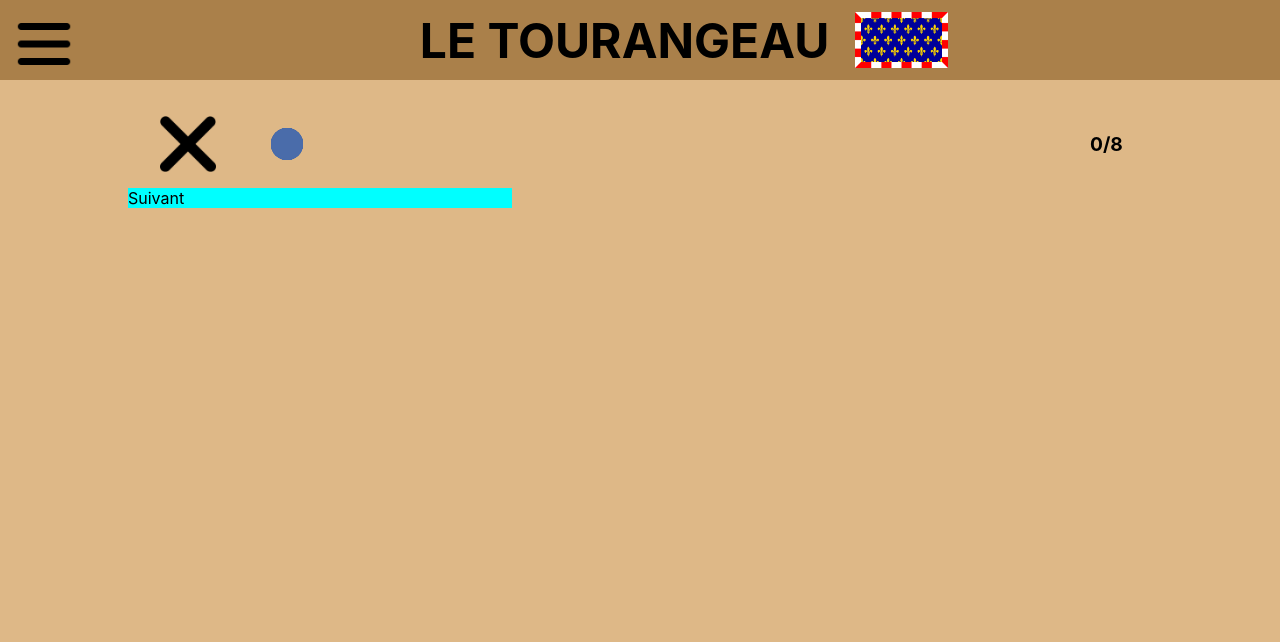
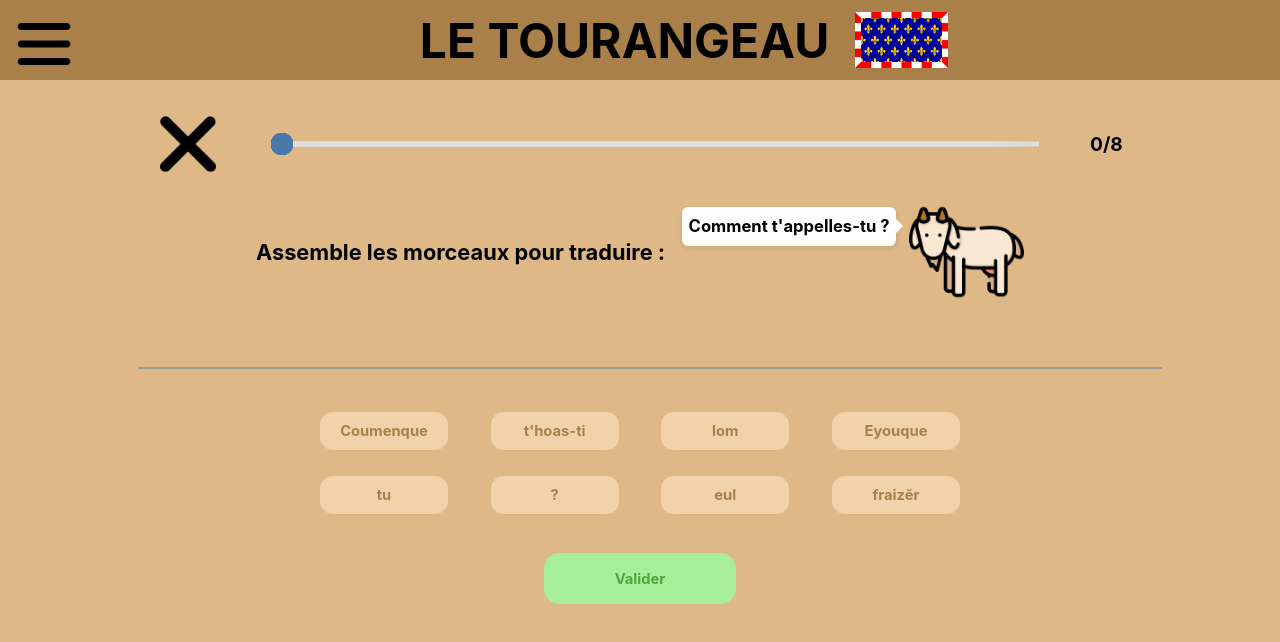
Before and after one commit to ElMala37/tourangeau, a React (Create React App) app: page /conversation/sepresenter in a window 1280 px wide. Shown: the top 642 px of the page. Built offline with nearby package versions, Linux system fonts and the light colour scheme.

Commit message:
Conversation

```diff
--- a/src/composants/Conversation/SePresenterConv.js
+++ b/src/composants/Conversation/SePresenterConv.js
@@ -1,4 +1,4 @@
-import React, { useState, useEffect } from "react";
+import React, { useState } from "react";
 import "../../styles/Conversation/GeneralConv.css";
 import { useNavigate } from "react-router";
 import Acceuil from "../Accueil";
@@ -7,7 +7,15 @@ const SePresenterConv = () => {
   const [ouvert, setOuvert] = useState(true);
   const navigate = useNavigate();
   const [etape, setEtape] = useState(0);
+  const [Reponses, setReponses] = useState([]);
   const nbEtapes = 8;
+
+    const Question=["Comment t'appelles-tu ?","Je m'appelle Thomas"]
+
+  const Propositions = [
+    ["Coumenque", "t'hoas-ti", "lom", "Eyouque", "tu", "?", "eul", "fraizĕr"],
+    ["J'hag", "t'hoas-ti", "lom", "angs", "frarĕ", "couni", "eul", "Thomas"],
+  ];
 
   const FermerTheme = () => {
     navigate("/conversation");
@@ -15,6 +23,20 @@ const SePresenterConv = () => {
 
   const EtapeSuivante = () => {
     setEtape(etape + 1);
+    setReponses([]);
+  };
+
+  const RajouterUneReponse = (i_reponse) => {
+    if (Reponses.length < 8 && !Reponses.includes(i_reponse)) {
+      setReponses([...Reponses, i_reponse]);
+    }
+  };
+
+  const EnleverUneReponse = (i_reponse) => {
+    if (Reponses.includes(i_reponse)) {
+      const newReponses = Reponses.filter((reponse) => reponse !== i_reponse);
+      setReponses(newReponses);
+    }
   };
 
   return (
@@ -30,6 +52,7 @@ const SePresenterConv = () => {
               className="LogoNavMenu"
             />
             <div className="LigneEtapeFondConv">
+              <div className="LigneEtapeConvNoir"></div>
               {Array.from({ length: nbEtapes + 1 }, (_, index) => (
                 <div
                   className="RondEtapeConv"
@@ -38,16 +61,17 @@ const SePresenterConv = () => {
                       etape >= index + 1
                         ? `translateX(${(60 / nbEtapes) * (index + 1)}vw)`
                         : "none",
-                    transition: "0.7s",
+                    transition: "1s",
                   }}
                   key={index}
                 ></div>
               ))}
+
               <div
-                className="LigneEtapeConv"
+                className="LigneEtapeConvBleu"
                 style={{
-                  width: `${(60 / nbEtapes) * etape}vw`,
-                  transition: '0.7s',
+                  width: `${(60.5 / nbEtapes) * etape}vw`,
+                  transition: "0.9s",
                 }}
               ></div>
             </div>
@@ -55,11 +79,74 @@ const SePresenterConv = () => {
               {etape}/{nbEtapes}
             </p>
           </div>
-          <div className="EtapeSuivante" onClick={EtapeSuivante}>
-            Suivant
+
+          <div className="EnteteQuestionConversation">
+            <div className="ConsigneQuestionConversation">
+              Assemble les morceaux pour traduire :
+            </div>
+            <div className="ChevreConversation">
+              <div className="BulleConversation">
+                <p className="ConversationBulle">{Question[etape]}</p>
+              </div>
+              <img
+                src="/images/chevre.png"
+                alt="mascotteChevre"
+                className="LogoConversation"
+              />
+            </div>
           </div>
-          <div className="EnteteQuestionConversation">
 
+          <div className="SpaceDesReponsesConv">
+            <div className="LigneDeSupportReponses"></div>
+            {Reponses.map((item, index) => (
+              <div
+                key={index}
+                className="BouttonReponseConv"
+                onClick={() => EnleverUneReponse(item)}
+              >
+                {item}
+              </div>
+            ))}
+          </div>
+
+          <div className="SpaceDesPropositionsConv">
+          <div className="LignePropositionsConv">
+              {Propositions[etape].slice(0, 4).map((item, index) =>
+                !Reponses.includes(item) ? (
+                  <div
+                    key={index}
+                    className="BouttonPropositionConv"
+                    onClick={() => RajouterUneReponse(item)}
+                  >
+                    {item}
+                  </div>
+                ) : (
+                  <div key={index} className="BouttonPropositionVideConv">
+                  </div>
+                )
+              )}
+            </div>
+            <div className="LignePropositionsConv">
+              {Propositions[etape].slice(4, 8).map((item, index) =>
+                !Reponses.includes(item) ? (
+                  <div
+                    key={index}
+                    className="BouttonPropositionConv"
+                    onClick={() => RajouterUneReponse(item)}
+                  >
+                    {item}
+                  </div>
+                ) : (
+                  <div key={index} className="BouttonPropositionVideConv">
+                  </div>
+                )
+              )}
+            </div>
+          </div>
+          <div className="SpaceValidation">
+            <div className="BouttonValiderConv" onClick={EtapeSuivante}>
+              Valider
+            </div>
           </div>
         </div>
       </div>
--- a/src/styles/Conversation/GeneralConv.css
+++ b/src/styles/Conversation/GeneralConv.css
@@ -21,25 +21,32 @@
     height: 2.5vw;
     margin-left: 3vw;
     margin-right: 3vw;
+    display: flex;
     justify-content: left;
     align-items: center;
 }
 
 .RondEtapeConv{
-    width: 2.5vw;
-    height: 2.5vw;
+    width: 1.7vw;
+    height: 1.7vw;
     border-radius: 50%;
-    background-color: #4a6caa;
+    background-color: #4a78aa;
     position: absolute;
     align-self: center;
 }
 
-.LigneEtapeConv{
-    height: 0.3vw;
-    margin-top: 1.10vw;
-    margin-bottom: 1.10vw;
-    background-color: #4a6caa;
-    border-radius: 5%;
+.LigneEtapeConvNoir{
+    width: 60vw;
+    height: 0.5vw;
+    background-color: #ddd;
+    border-radius: 10%;
+    position: absolute;
+}
+
+.LigneEtapeConvBleu{
+    height: 0.5vw;
+    background-color: #4a78aa;
+    position: absolute;
 }
 
 .ProgressionConversation{
@@ -51,7 +58,168 @@
     text-align: center;
 }
 
-.EtapeSuivante{
-    width: 30vw;
-    background-color: aqua;
+.EnteteQuestionConversation{
+    width: 60vw;
+    margin-left: 10vw;
+    height: 10vw;
+    display:flex;
+    flex-direction: row;
+    justify-content: space-between;
+    align-items: center;
 }
+
+.ConsigneQuestionConversation{
+    font-size: 1.7vw;
+    color:black;
+    font-weight:bolder;
+}
+
+.LogoConversation{
+    width: 9vw;
+}
+
+.BulleConversation {
+    position: relative;
+    background-color: #ffffff;
+    border-radius: 0.5vw;
+    box-shadow: 0 2px 5px rgba(0, 0, 0, 0.1);
+    width: max-content;
+    height: 3vw;
+    margin: 1vw;
+    display: flex;
+    align-items: center;
+  }
+
+  .BulleConversation::before {
+    content: '';
+    position: absolute;
+    top: 30%;
+    left: 100%;
+    border-width: 0.6vw;
+    border-style: solid;
+    border-color: transparent transparent transparent #ffffff;
+  }
+
+
+.ConversationBulle{
+    font-size: 1.3vw;
+    margin-left:0.5vw;
+    margin-right:0.5vw;
+    color:black;
+    font-weight:bolder;
+}
+
+.ChevreConversation{
+    display:flex;
+    flex-direction: row;
+    justify-content: center;
+}
+
+.SpaceDesReponsesConv{
+    width: 80vw;
+    height: 3.4vw;
+    border-radius: 1vw;
+    display: flex;
+    flex-direction: row;
+    justify-content: center;
+    align-items: center;
+    padding: 0.75vw;
+}
+
+.LigneDeSupportReponses{
+    background-color:#4a78aa70;
+    margin-top: 3.2vw;
+    height: 0.2vw;
+    width: 80vw;
+    position: absolute;
+    z-index: 0;
+}
+
+.BouttonReponseConv{
+    background-color:#aacdf1;
+    height: 3vw;
+    width: 10vw;
+    display:flex;
+    justify-content: center;
+    align-items: center;
+    margin:0.08vw;
+    color:#4a78aa;
+    font-weight:bolder;
+    font-size: 1.25vw;
+    z-index: 1;
+}
+
+.BouttonReponseConv:hover{
+    border-color: #4a78aa;
+    border-style:solid;
+}
+
+.SpaceDesPropositionsConv{
+    width: 80vw;
+    height: 10vw;
+    margin-top: 20px;
+    display: flex;
+    flex-direction: column;
+    justify-content: center;
+    align-items: center;
+}
+
+.LignePropositionsConv{
+    width: 50vw;
+    height: 5vw;
+    display: flex;
+    flex-direction: row;
+    justify-content: space-between;
+    align-items: center;
+}
+
+.BouttonPropositionVideConv{
+    background-color:#DEB887;
+    height: 3vw;
+    width: 10vw;
+}
+
+.BouttonPropositionConv{
+    background-color:#f1d2aa;
+    height: 3vw;
+    width: 10vw;
+    border-radius: 1vw;
+    display:flex;
+    justify-content: center;
+    align-items: center;
+    color:#aa804a;
+    font-weight:bolder;
+    font-size: 1.15vw;
+}
+
+.BouttonPropositionConv:hover{
+    border-color: #aa804a;
+    border-style:solid;
+}
+
+.BouttonValiderConv{
+    background-color:#a7ee99;
+    height: 4vw;
+    width: 15vw;
+    border-radius: 1.2vw;
+    display:flex;
+    justify-content: center;
+    align-items: center;
+    color:#50a641;
+    font-weight:bolder;
+    font-size: 1.15vw;
+}
+
+.BouttonValiderConv:hover{
+    border-color: #50a641;
+    border-style:solid;
+}
+
+.SpaceValidation{
+    width: 80vw;
+    height: 5vw;
+    margin-top: 20px;
+    display: flex;
+    justify-content: center;
+    align-items: center;
+}
```
